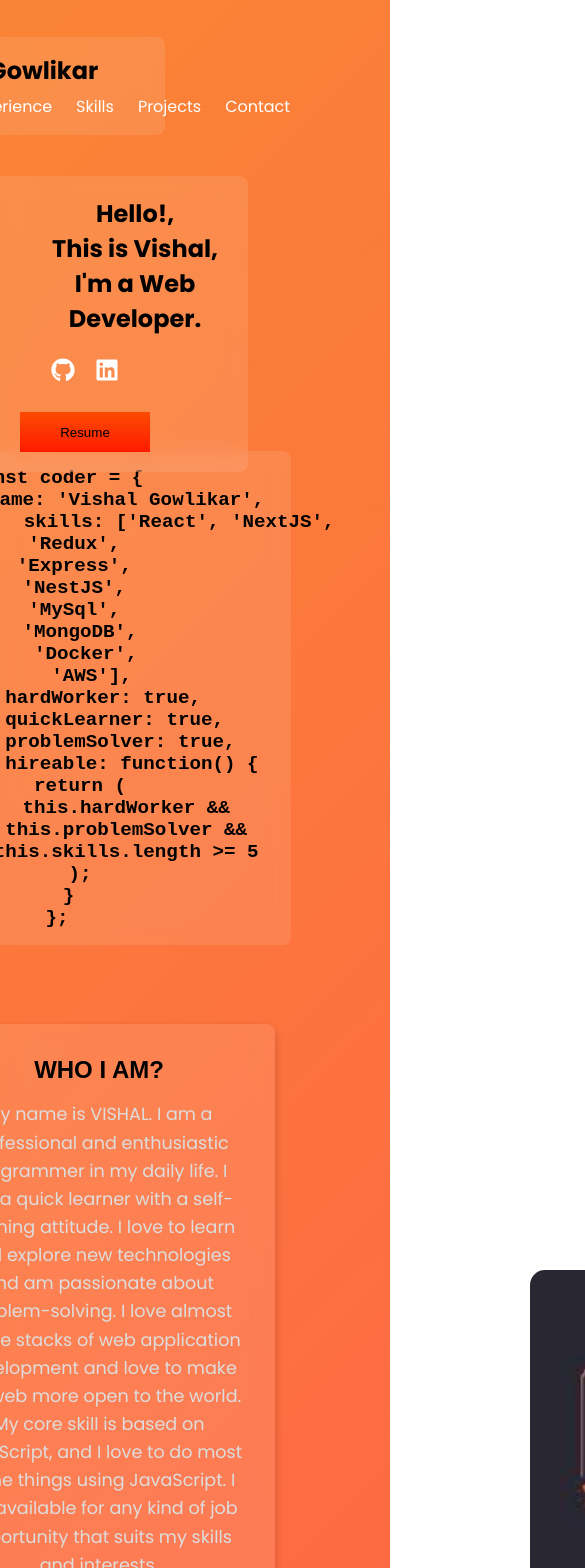
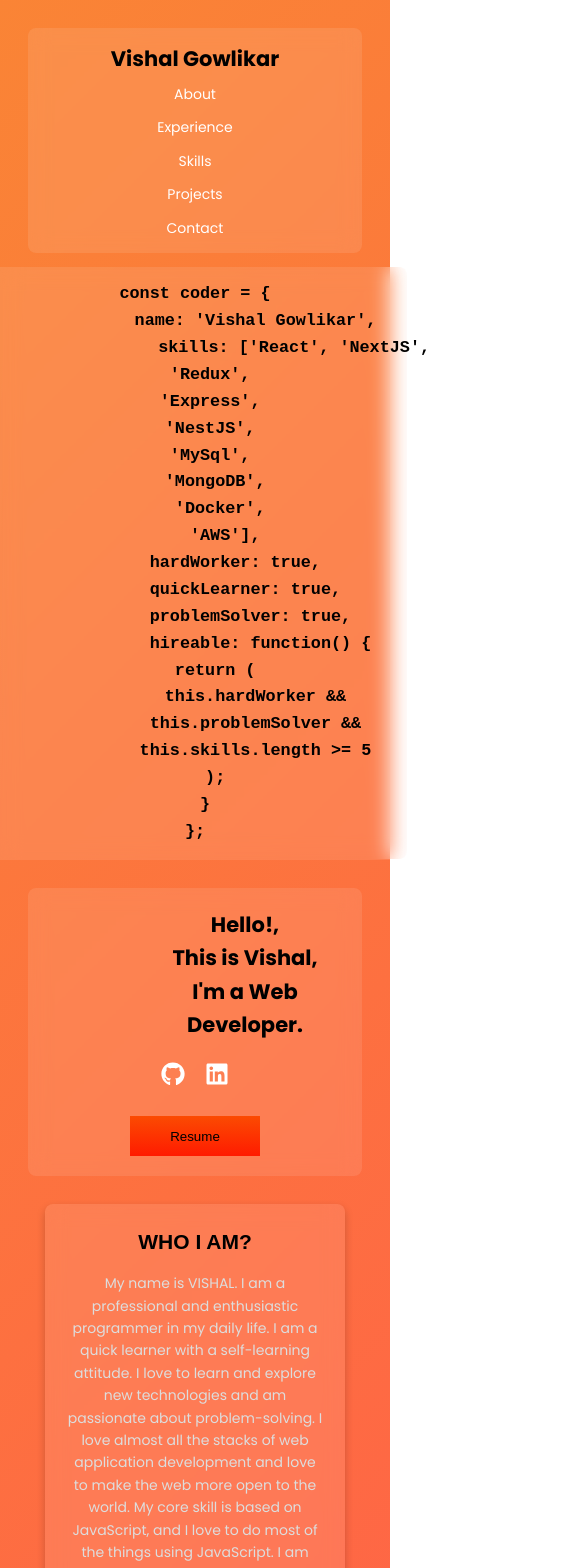
Before and after one commit to VishalGowlikar/portfolio, a React (Create React App) app: page / in a window 390 px wide. Shown: the top 1568 px of the page, 585 px wide, since content can reach past the window. Built offline with nearby package versions, Linux system fonts and the light colour scheme.

Commit message:
responsive updated

```diff
--- a/src/App.css
+++ b/src/App.css
@@ -495,62 +495,69 @@ background: linear-gradient(0deg, rgba(255,27,0,1) 0%, rgba(251,75,2,1) 100%);
   transition:800ms ease all;
 }
 @media only screen and (max-width: 768px) {
+  /* General Reset for Mobile */
+  * {
+    margin: 0;
+    padding: 0;
+    box-sizing: border-box;
+  }
+
+  body, html {
+    font-size: 14px;
+    line-height: 1.6;
+  }
+
+  /* Navbar */
   .navbar {
     flex-direction: column;
-    gap: 0.4rem;
-    position: relative;
-    right: 193px;
-
-
+    gap: 0.5rem;
+    align-items: center;
+    padding: 1rem;
+    position: static;
   }
 
   .nav-links {
-    flex-direction: row;
-    position: relative;
-    left: 90px;
+    flex-direction: column;
+    gap: 0.8rem;
+    align-items: center;
   }
 
-   .simple-box  {
-    padding: 1rem;
-    margin: 1rem 0;
-    text-align: center;
-    position: relative;
-    left: -138px;
-    top: 305px;
-    width: 467px;
-
-  }
-  #about{
-    position: relative;
-    left: -96px;
-    width: 351px;
-    height: 560px;
-    }
-  #skills{
-    position: relative;
-    left: -96px;
-    width: 351px;
-    height: 777px;
-}
-  #education{
-    position: relative;
-    left: 12px;
-    width: 391px;
-    height: 607px;
-
-  }
-  .education-image{
-    visibility: hidden;
+  .nav-links a {
+    font-size: 1rem;
   }
 
-  .primarybtn, .secondarybtn {
-    width: 100px;
-    height: 35px;
-    font-size: 0.9rem;
+  /* Simple Box */
+  .simple-box {
+    margin: 1rem auto;
+    text-align: center;
+    position: static;
+    width: 90%;
+  }
+
+  /* About Section */
+  #about {
+    width: 90%;
+    margin: 1rem auto;
+    padding: 1.5rem;
+    position: static;
+    height: auto;
   }
 
   #about h2 {
     font-size: 1.5rem;
+  }
+
+  #about p {
+    font-size: 1rem;
+  }
+
+  /* Skills Section */
+  #skills {
+    width: 90%;
+    margin: 1rem auto;
+    padding: 1.5rem;
+    font-size: 1.2rem;
+    text-align: center;
   }
 
   .skills-list {
@@ -558,25 +565,85 @@ background: linear-gradient(0deg, rgba(255,27,0,1) 0%, rgba(251,75,2,1) 100%);
     gap: 0.5rem;
   }
 
+  /* Education Section */
+  .education-section {
+    width: 90%;
+    margin: 1rem auto;
+    padding: 1.5rem;
+    position: static;
+  }
+
+  .education-image, .education-img {
+    display: none; /* Hide large images on mobile */
+  }
+
+  .education-entry {
+    margin-bottom: 1rem;
+  }
+
+  /* Projects Section */
+  .projects-section {
+    flex-direction: column;
+    align-items: center;
+    margin: 1rem 0;
+    position: static;
+  }
+
+  .project {
+    width: 90%;
+    margin: 1rem auto;
+  }
+
+  /* Links */
   .Links {
     font-size: 1.5rem;
-    position: relative;
-    bottom: 500px;
-    left: -110px;
+    margin: 1rem auto;
+    position: static;
   }
-.projects-section{
-  width: 100%;
-  margin: 2rem 0;
-  position: relative;
-  bottom: 555px;
-  left: -43px;
-  display: flex;
-  flex-direction: column;
-  align-items: center;
+
+  /* Buttons */
+  .primarybtn, .secondarybtn {
+    width: 100px;
+    height: 35px;
+    font-size: 0.9rem;
+    margin: 0.5rem auto;
+  }
+
+  /* View More Button */
+  .buttonviewmore {
+    width: 80%;
+    height: 45px;
+    margin: 2rem auto;
+    font-size: 1rem;
+    position: static;
+  }
+
+  .buttonviewmore:hover {
+    transform: scale(1.1);
+  }
+
+  /* Contact Section */
+  #contact {
+    width: 90%;
+    padding: 1.5rem;
+    margin: 1rem auto;
+  }
+
+  #contact h2 {
+    font-size: 1.5rem;
+  }
+
+  .contact-form {
+    gap: 1rem;
+  }
+
+  .contact-form input {
+    padding: 0.5rem;
+  }
+
+  .contact-form button {
+    width: 100%;
+    padding: 0.8rem;
+    font-size: 1rem;
+  }
 }
-.buttonviewmore{
-  position: absolute;
-        left: 66px;
-        top: 641px;
-}
-}
```
